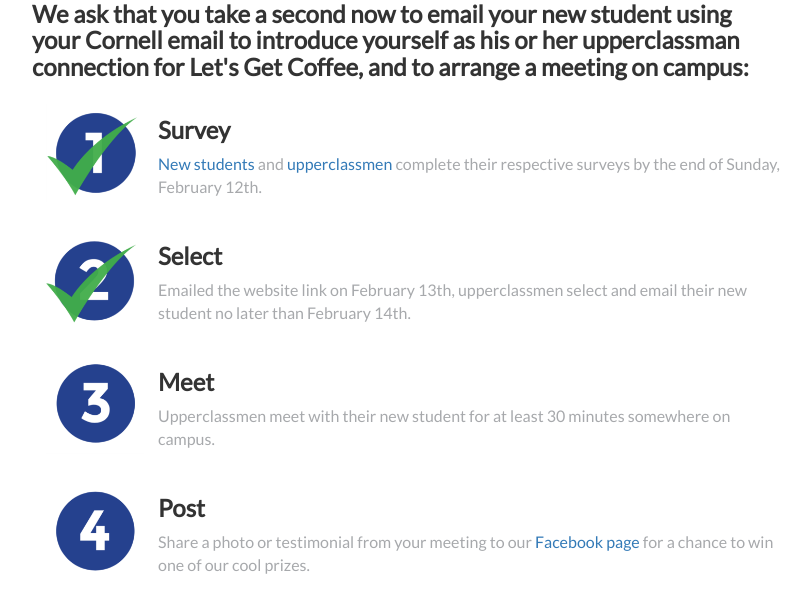
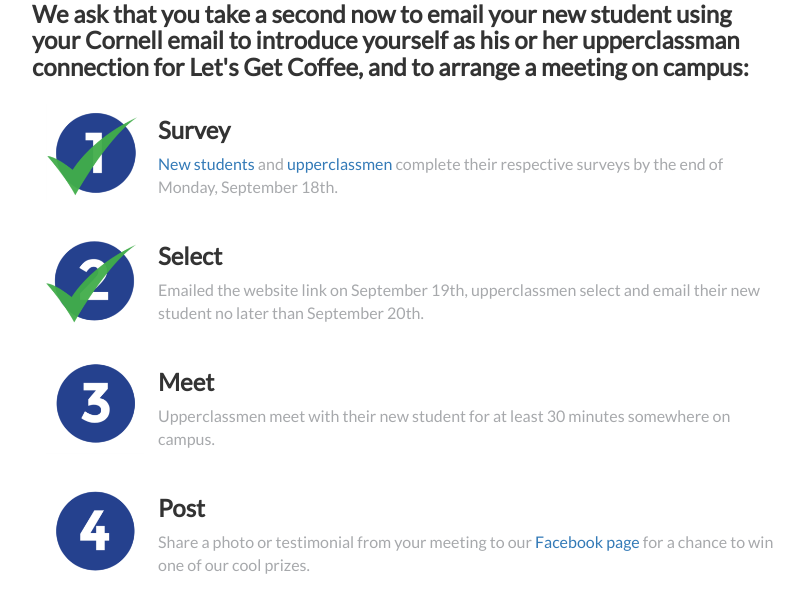
Before and after one commit to rzxyq/lgc2.0, a Django app: page /thanks_selection/ in a window 1280 px wide. Shown: the part 584-1177 px from the top of the page, without its empty margins (233-1043 px from the left). Run offline with Django 3.2, Linux system fonts and the light colour scheme; parts of the project's set-up code (start-up, migrations or seed data) failed here and were passed over; some libraries are stand-ins or nearby versions.

Commit message:
dates updated

```diff
--- a/templates/thanks_newstudent.html
+++ b/templates/thanks_newstudent.html
@@ -41,10 +41,10 @@
             <p> </p>
             <table id="schedule">
                 <tr>
-                <td><img class="steps" src='{% static "img/Number1Checked.png" %}' width="120" height="120"/></td><td><h3>Survey</h3><p class="des"><a href="http://www.letsgetcoffeecornell.com/newstudent">New students</a> and <a href="http://www.letsgetcoffeecornell.com/upperclassman">upperclassmen</a> complete their respective surveys by the end of Sunday, February 12th.</p></td>
+                <td><img class="steps" src='{% static "img/Number1Checked.png" %}' width="120" height="120"/></td><td><h3>Survey</h3><p class="des"><a href="http://www.letsgetcoffeecornell.com/newstudent">New students</a> and <a href="http://www.letsgetcoffeecornell.com/upperclassman">upperclassmen</a> complete their respective surveys by the end of Monday, September 18th.</p></td>
                 </tr>
                 <tr>
-                <td><img class="steps" src='{% static "img/Number2.png" %}' width="120" height="120"/></td><td><h3>Select</h3><p class="des">Emailed the website link on February 13th, upperclassmen select and email their new student no later than February 14th.</p></td>
+                <td><img class="steps" src='{% static "img/Number2.png" %}' width="120" height="120"/></td><td><h3>Select</h3><p class="des">Emailed the website link on September 19th, upperclassmen select and email their new student no later than September 20th.</p></td>
                 </tr>
                 <tr>
                 <td><img class="steps" src='{% static "img/Number3.png" %}' width="120" height="120"/></td><td><h3>Meet</h3><p class="des">Upperclassmen meet with their new student for at least 30 minutes somewhere on campus.</p></td>
--- a/templates/thanks_selection.html
+++ b/templates/thanks_selection.html
@@ -41,10 +41,10 @@
             <p> </p>
             <table id="schedule">
                 <tr>
-                <td><img class="steps" src='{% static "img/Number1Checked.png" %}' width="120" height="120"/></td><td><h3>Survey</h3><p class="des"><a href="http://www.letsgetcoffeecornell.com/newstudent">New students</a> and <a href="http://www.letsgetcoffeecornell.com/upperclassman">upperclassmen</a> complete their respective surveys by the end of Sunday, February 12th.</p></td>
+                <td><img class="steps" src='{% static "img/Number1Checked.png" %}' width="120" height="120"/></td><td><h3>Survey</h3><p class="des"><a href="http://www.letsgetcoffeecornell.com/newstudent">New students</a> and <a href="http://www.letsgetcoffeecornell.com/upperclassman">upperclassmen</a> complete their respective surveys by the end of Monday, September 18th.</p></td>
                 </tr>
                 <tr>
-                <td><img class="steps" src='{% static "img/Number2Checked.png" %}' width="120" height="120"/></td><td><h3>Select</h3><p class="des">Emailed the website link on February 13th, upperclassmen select and email their new student no later than February 14th.</p></td>
+                <td><img class="steps" src='{% static "img/Number2Checked.png" %}' width="120" height="120"/></td><td><h3>Select</h3><p class="des">Emailed the website link on September 19th, upperclassmen select and email their new student no later than September 20th.</p></td>
                 </tr>
                 <tr>
                 <td><img class="steps" src='{% static "img/Number3.png" %}' width="120" height="120"/></td><td><h3>Meet</h3><p class="des">Upperclassmen meet with their new student for at least 30 minutes somewhere on campus.</p></td>
--- a/templates/thanks_upperclassman.html
+++ b/templates/thanks_upperclassman.html
@@ -41,10 +41,10 @@
             <p> </p>
             <table id="schedule">
                 <tr>
-                <td><img class="steps" src='{% static "img/Number1Checked.png" %}' width="120" height="120"/></td><td><h3>Survey</h3><p class="des"><a href="http://www.letsgetcoffeecornell.com/newstudent">New students</a> and <a href="http://www.letsgetcoffeecornell.com/upperclassman">upperclassmen</a> complete their respective surveys by the end of Sunday, February 12th.</p></td>
+                <td><img class="steps" src='{% static "img/Number1Checked.png" %}' width="120" height="120"/></td><td><h3>Survey</h3><p class="des"><a href="http://www.letsgetcoffeecornell.com/newstudent">New students</a> and <a href="http://www.letsgetcoffeecornell.com/upperclassman">upperclassmen</a> complete their respective surveys by the end of Monday, September 18th.</p></td>
                 </tr>
                 <tr>
-                <td><img class="steps" src='{% static "img/Number2.png" %}' width="120" height="120"/></td><td><h3>Select</h3><p class="des">Emailed the website link on February 13th, upperclassmen select and email their new student no later than February 14th.</p></td>
+                <td><img class="steps" src='{% static "img/Number2.png" %}' width="120" height="120"/></td><td><h3>Select</h3><p class="des">Emailed the website link on September 19th, upperclassmen select and email their new student no later than September 20th.</p></td>
                 </tr>
                 <tr>
                 <td><img class="steps" src='{% static "img/Number3.png" %}' width="120" height="120"/></td><td><h3>Meet</h3><p class="des">Upperclassmen meet with their new student for at least 30 minutes somewhere on campus.</p></td>
```
